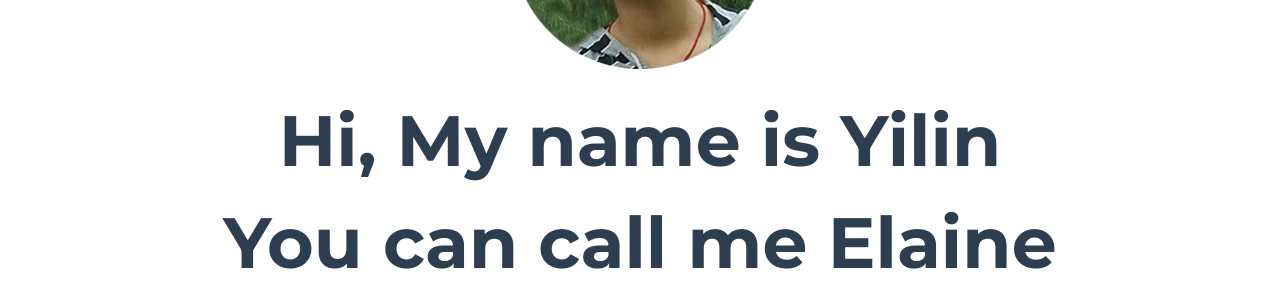
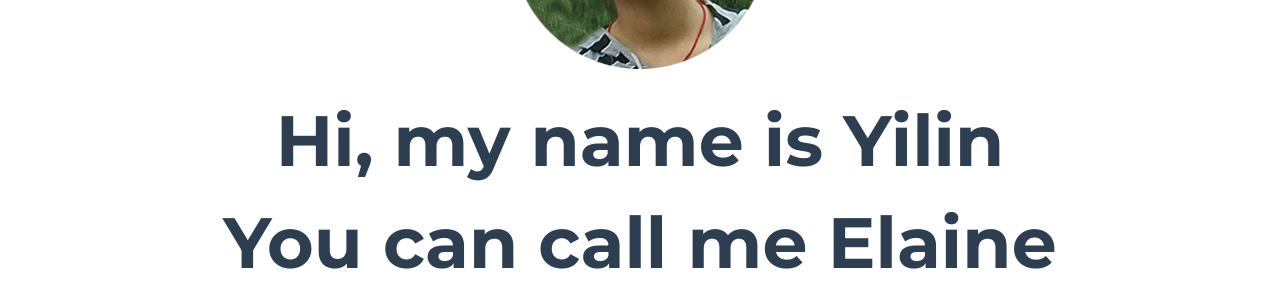
Before and after one commit to YilinGUO/YilinGUO.github.io, a Jekyll site: the page built from index.html, in a window 1280 px wide and 900 px high. Shown: the part 386-686 px from the top of the window. Built offline with Jekyll 4.4.1, drawn with Linux system fonts in a browser that asks for light colours.

Commit message:
updated all

```diff
--- a/_includes/header.html
+++ b/_includes/header.html
@@ -5,7 +5,7 @@
                 <div class="col-lg-12">
                     <img class="img-responsive" src="img/profile.png" alt="">
                     <div class="intro-text">
-                        <span class="name">Hi, My name is Yilin<br> You can call me Elaine</span>
+                        <span class="name">Hi, my name is Yilin<br> You can call me Elaine</span>
                         <hr class="star-primary">
                         <span class="skills">{{ site.skills }}</span>
                     </div>
```
